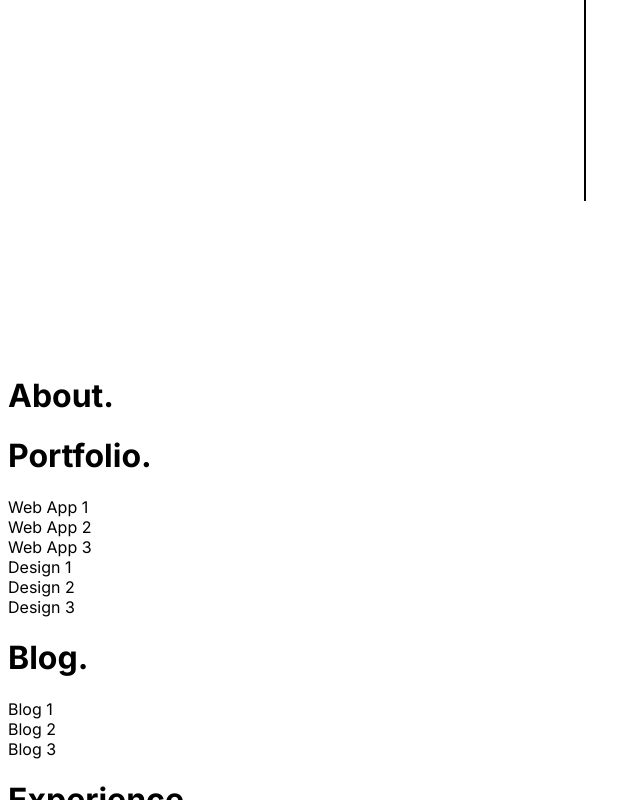
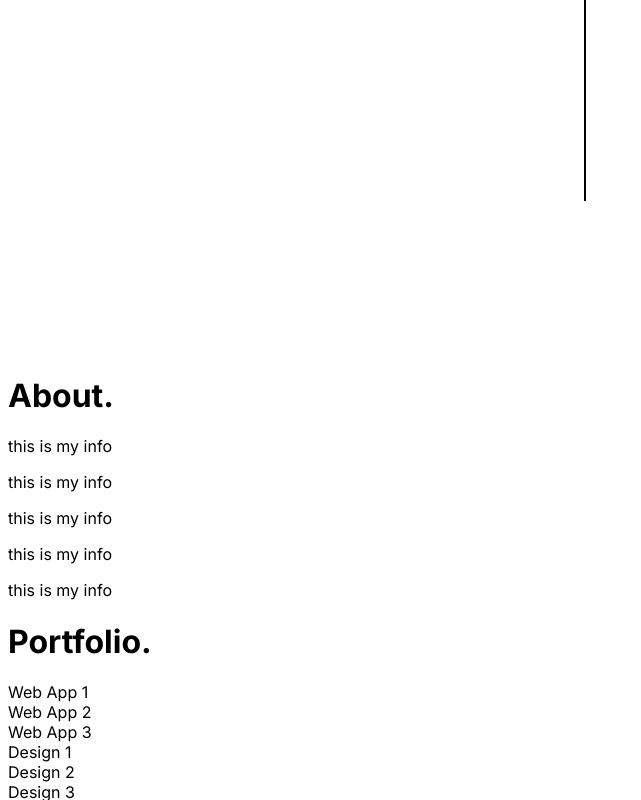
Before and after one commit to courthub74/PortfolioCSSHTML, a plain HTML site: page main/index.html in a window 1280 px wide. Shown: the part 782-1582 px from the top of the page, without its empty margins (0-641 px from the left). Drawn offline with Linux system fonts and the light colour scheme.

Commit message:
skills screen size bigger

```diff
--- a/main/index.html
+++ b/main/index.html
@@ -116,6 +116,15 @@
         <!-- ABOUT -->
         <div class="about">
             <h1>About.</h1>
+
+            <!-- The info -->
+            <div class="info">
+                <p>this is my info</p>
+                <p>this is my info</p>
+                <p>this is my info</p>
+                <p>this is my info</p>
+                <p>this is my info</p>
+            </div>
         </div>
 
         <!-- PORTFOLIO -->
--- a/main/style.scss
+++ b/main/style.scss
@@ -94,6 +94,7 @@ $aboutgreen: #0E4946;
                     padding: 2vw 7vw;
                     .skillslist {
                         // background-color: lightblue;
+                        margin-top: 1.6vw;
                         h2 {
                             // text-align: center;
                             font-size: 2vw;
```
Also changed, not shown: main/style.css, 1 other file.
